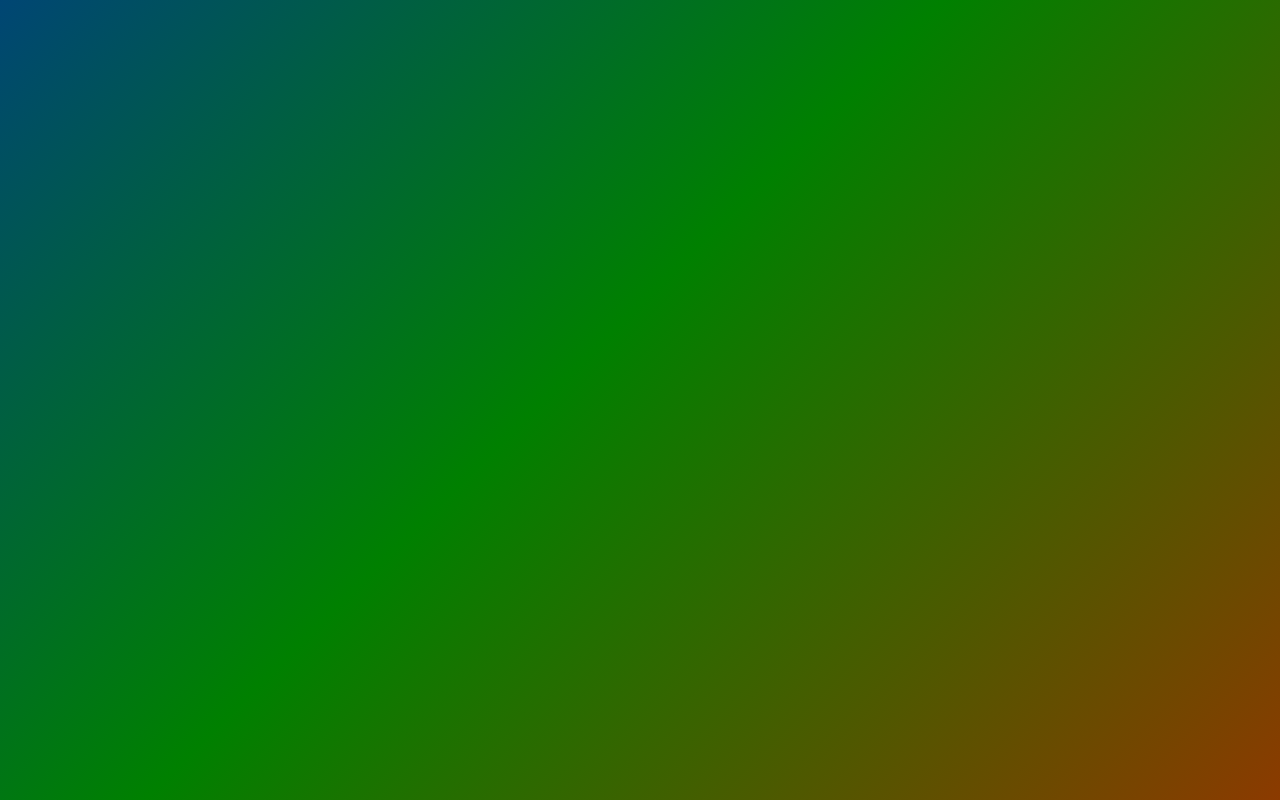
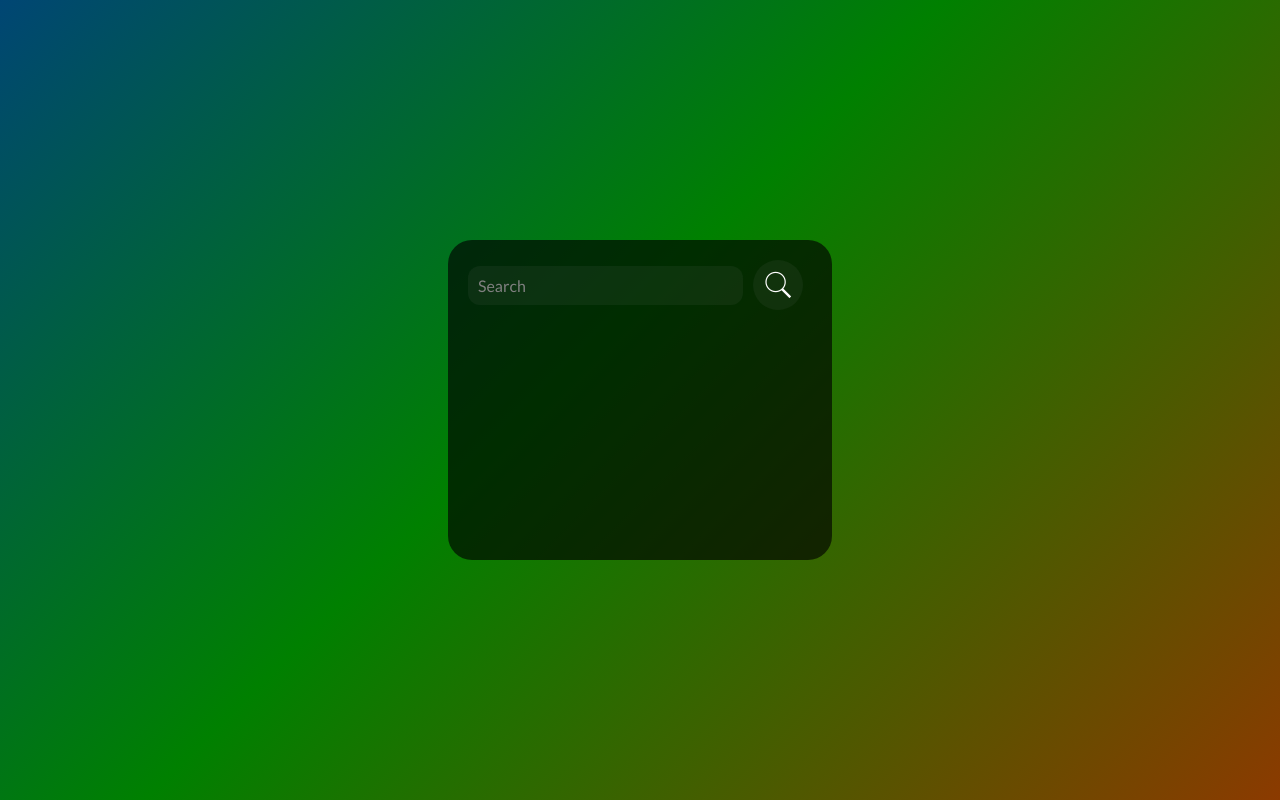
Before and after one commit to AndriiSalohub/weather-app, a plain HTML site: page index.html in a window 1280 px wide. Drawn offline with Linux system fonts and the light colour scheme.

Commit message:
added markup and styles for search section

```diff
--- a/css/style.scss
+++ b/css/style.scss
@@ -1,3 +1,5 @@
+@import url("https://fonts.googleapis.com/css2?family=Lato:wght@400;700&family=Roboto:wght@400;700&display=swap");
+
 * {
     box-sizing: border-box;
 }
@@ -21,3 +23,37 @@ body {
         background-position: 0 50%;
     }
 }
+
+.wrapper {
+    background-color: #000000a5;
+    position: absolute;
+    top: 50%;
+    left: 50%;
+    transform: translate(-50%, -50%);
+    padding: 20px;
+    width: 30vw;
+    height: 40vh;
+    border-radius: 24px;
+}
+
+.search {
+    display: flex;
+    align-items: center;
+    font-family: "Lato", sans-serif;
+    &__input {
+        background-color: #7c7c7c19;
+        padding: 10px;
+        width: 80%;
+        border-radius: 12px;
+        color: white;
+        &::placeholder {
+            color: grey;
+        }
+    }
+    &__button {
+        background-color: #7c7c7c19;
+        padding: 10px;
+        border-radius: 50%;
+        margin-left: 10px;
+    }
+}
--- a/index.html
+++ b/index.html
@@ -8,6 +8,14 @@
         <title>Weather App</title>
     </head>
     <body>
+        <div class="wrapper">
+            <section class="search">
+                <input type="text" class="search__input" placeholder="Search" />
+                <button class="search__button">
+                    <img src="images/search-loupe.png" alt="loupe" />
+                </button>
+            </section>
+        </div>
         <script src="js/app.js"></script>
     </body>
 </html>
```
Also changed, not shown: css/style.css, images/search-loupe.png (added), 1 other file.
